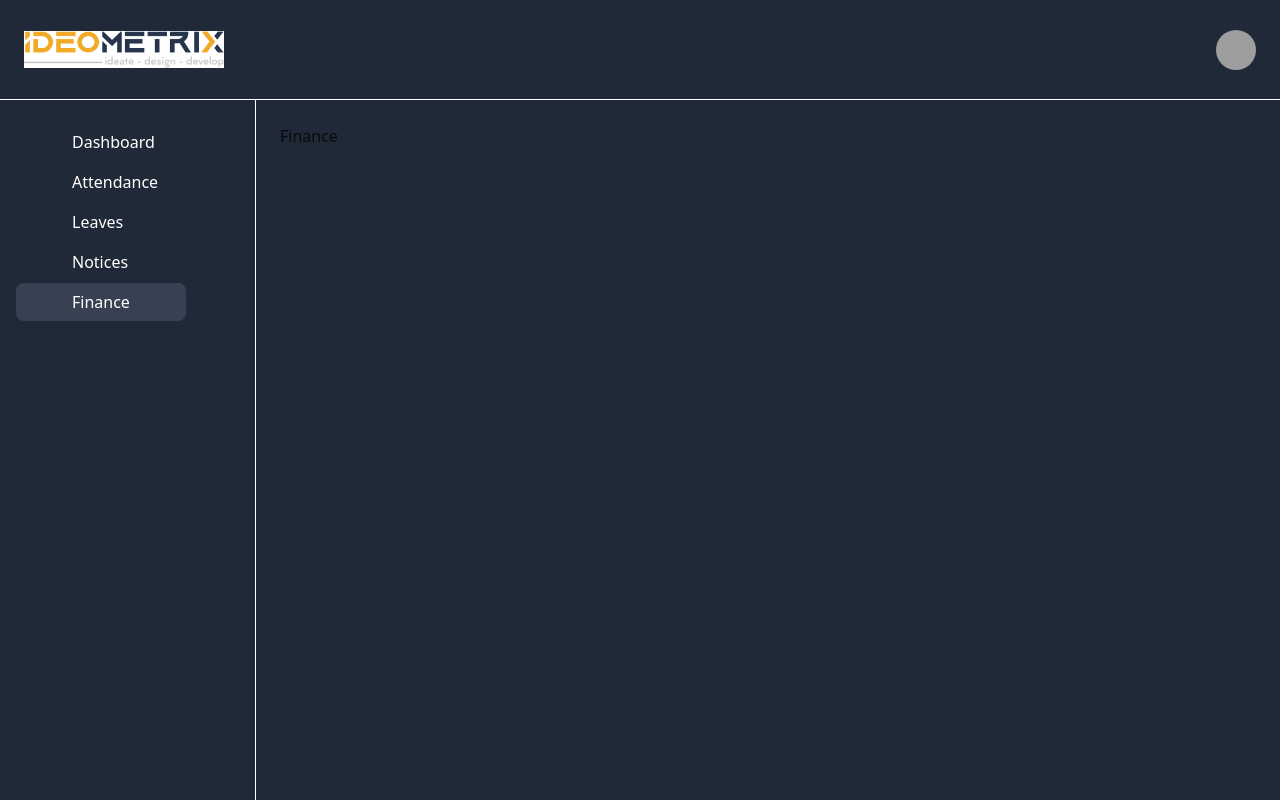
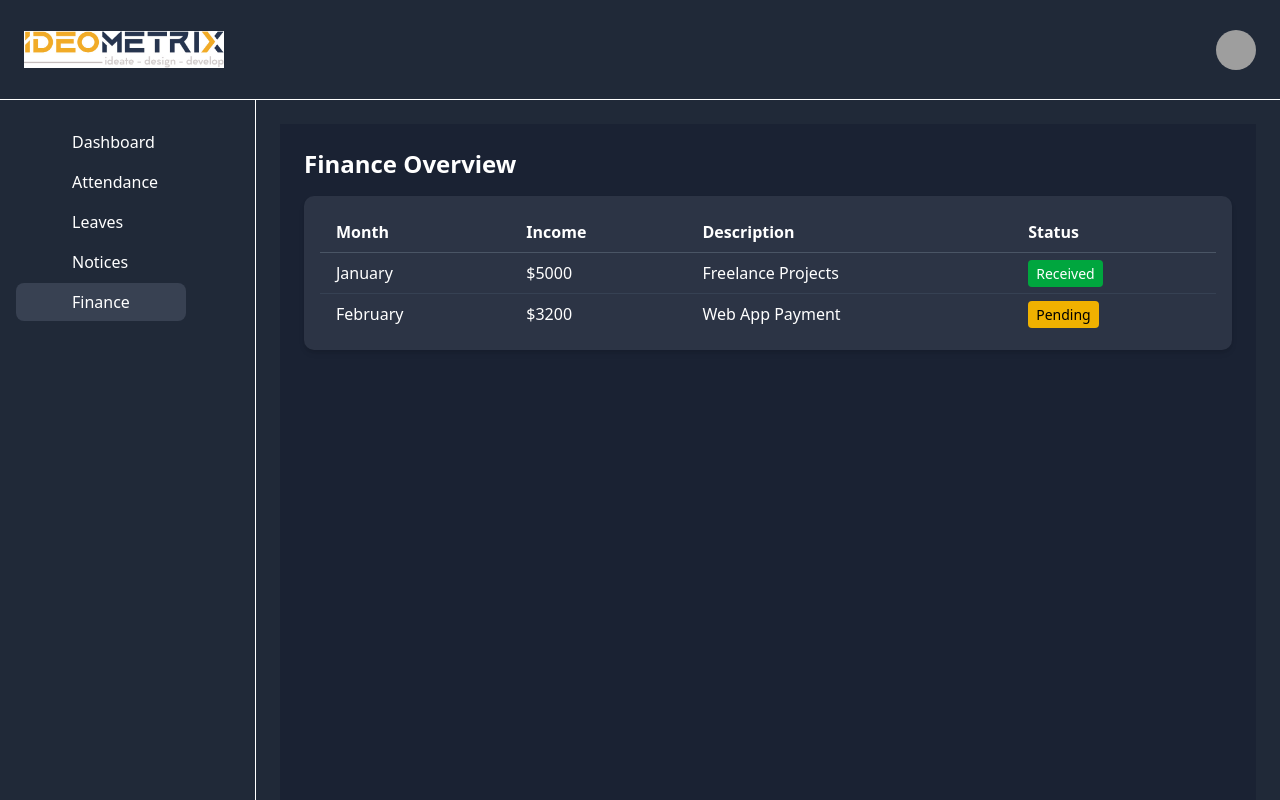
Before and after one commit to Ghazalasiyad/imx-employee-dashboard, a React (Vite) app: page /finance in a window 1280 px wide. Built offline with nearby package versions, Linux system fonts and the light colour scheme; grey boxes are pictures that could not be loaded.

Commit message:
finance added

```diff
--- a/src/Pages/Finance/Finance.tsx
+++ b/src/Pages/Finance/Finance.tsx
@@ -1,9 +1,59 @@
-import React from 'react'
+import React from 'react';
+
+const financeData = [
+  {
+    month: 'January',
+    income: '$5000',
+    description: 'Freelance Projects',
+    status: 'Received',
+  },
+  {
+    month: 'February',
+    income: '$3200',
+    description: 'Web App Payment',
+    status: 'Pending',
+  },
+
+];
 
 const Finance = () => {
   return (
-    <div>Finance</div>
-  )
-}
+    <div className="p-6 bg-[#1a2233] min-h-screen text-white">
+      <h2 className="text-2xl font-semibold mb-4">Finance Overview</h2>
+      <div className="bg-[#2c3445] rounded-lg shadow-md p-4 overflow-x-auto">
+        <table className="min-w-full table-auto text-left">
+          <thead>
+            <tr className="border-b border-gray-600">
+              <th className="py-2 px-4">Month</th>
+              <th className="py-2 px-4">Income</th>
+              <th className="py-2 px-4">Description</th>
+              <th className="py-2 px-4">Status</th>
+            </tr>
+          </thead>
+          <tbody>
+            {financeData.map((entry, index) => (
+              <tr key={index} className="border-t border-gray-700">
+                <td className="py-2 px-4">{entry.month}</td>
+                <td className="py-2 px-4">{entry.income}</td>
+                <td className="py-2 px-4">{entry.description}</td>
+                <td className="py-2 px-4">
+                  <span
+                    className={`px-2 py-1 rounded text-sm font-medium ${
+                      entry.status === 'Received'
+                        ? 'bg-green-600'
+                        : 'bg-yellow-500 text-black'
+                    }`}
+                  >
+                    {entry.status}
+                  </span>
+                </td>
+              </tr>
+            ))}
+          </tbody>
+        </table>
+      </div>
+    </div>
+  );
+};
 
-export default Finance
+export default Finance;
```
